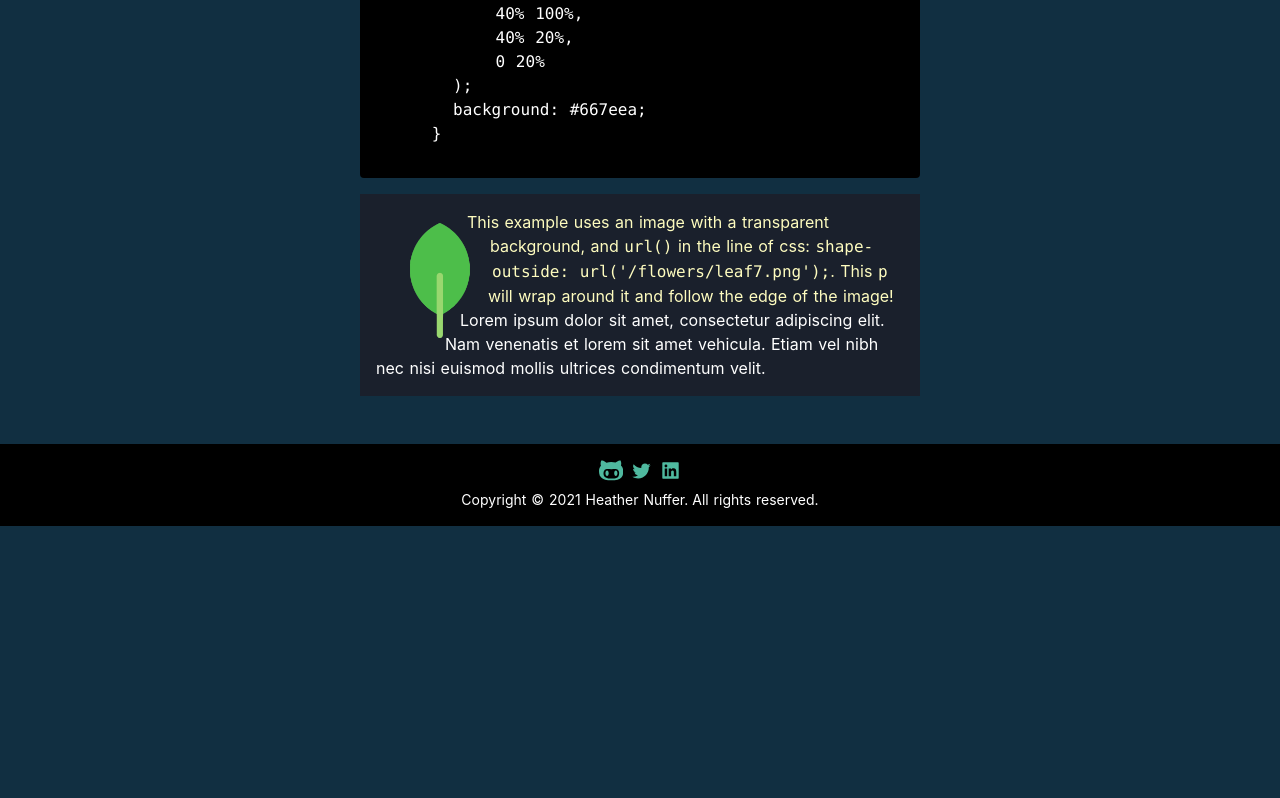
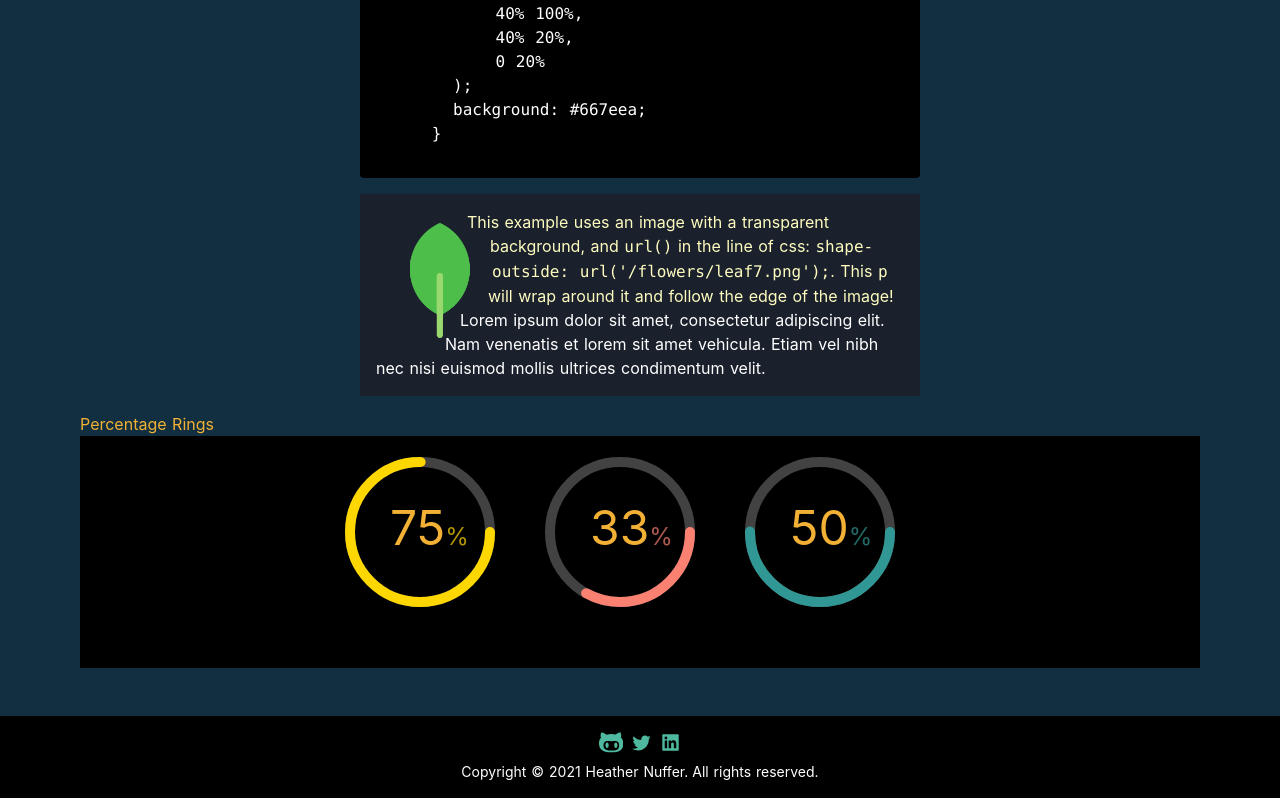
Before and after one commit to ethyl2/nuxt-experiment, a Nuxt app: page /arts/shapes in a window 1280 px wide. Shown: the part 3676-4474 px from the top of the page. Before the commit the page ends 4202 px from the top, so only its background shows below. Built offline with nearby package versions, Linux system fonts and the light colour scheme; a web font is replaced by a local one.

Commit message:
Adds progress circles & bit of animation to shapes page

```diff
--- a/pages/arts/shapes.vue
+++ b/pages/arts/shapes.vue
@@ -69,6 +69,8 @@
   background-color: #319795;
   text-align: center;
   color: white;
+  animation: grow 1.5s linear;
+  animation-delay: 1s;
   font-size: 110%;
 }
 
@@ -84,7 +86,15 @@
   background-color: #319795;
   text-align: center;
   color: white;
+  animation: grow 1.5s linear;
+  animation-delay: 1s;
   font-size: 110%;
+}
+
+@keyframes grow {
+  0% {
+    font-size: 10%;
+  }
 }
 
 .steps p:nth-child(even) {
@@ -181,6 +191,95 @@
   width: 128px;
   height: 128px;
   shape-outside: url('/flowers/leaf7.png');
+}
+
+.rings {
+  display: flex;
+  flex-direction: row;
+  padding: 1rem;
+  background: black;
+  align-items: center;
+  justify-content: center;
+}
+
+.percent1,
+.percent2,
+.percent3,
+svg,
+circle {
+  width: 200px;
+  height: 200px;
+}
+
+circle {
+  position: absolute;
+  fill: none;
+  stroke-width: 10;
+  transform: translate(10px, 10px); /* This is to position it in the center */
+  stroke-dasharray: 440;
+  stroke-linecap: round;
+}
+
+circle:nth-child(1) {
+  stroke-dashoffset: 0;
+  stroke: #424242;
+}
+
+.percent1 circle:nth-child(2) {
+  stroke-dashoffset: calc(440 - (440 * 75) / 100);
+  stroke: gold;
+  animation: percent 1.5s linear;
+  animation-delay: 1s;
+}
+
+.percent2 circle:nth-child(2) {
+  stroke-dashoffset: calc(440 - (440 * 33) / 100);
+  stroke: salmon;
+  animation: percent 1.8s linear;
+  animation-delay: 1.2s;
+}
+
+.percent3 circle:nth-child(2) {
+  stroke-dashoffset: calc(440 - (440 * 50) / 100);
+  stroke: #319795;
+  animation: percent 1.8s linear;
+  animation-delay: 2s;
+}
+
+.number {
+  position: relative;
+  bottom: 160px;
+  right: -50px;
+  color: #fff;
+}
+
+.rings h2 {
+  font-size: 48px;
+}
+
+.rings span {
+  font-size: 24px;
+  opacity: 0.7;
+}
+
+.percent1 span {
+  color: gold;
+}
+
+.percent2 span {
+  color: salmon;
+}
+
+.percent3 span {
+  color: #319795;
+}
+
+/* Animation definition */
+@keyframes percent {
+  0% {
+    stroke-dashoffset: 0;
+    stroke-width: 0;
+  }
 }
 </style>
 
@@ -478,6 +577,39 @@
         </p>
       </div>
     </section>
+
+    <section>
+      <h2>Percentage Rings</h2>
+      <div class="rings">
+        <div class="percent1">
+          <svg>
+            <circle cx="70" cy="70" r="70"></circle>
+            <circle cx="70" cy="70" r="70"></circle>
+          </svg>
+          <div class="number">
+            <h2>75<span>%</span></h2>
+          </div>
+        </div>
+        <div class="percent2">
+          <svg>
+            <circle cx="70" cy="70" r="70"></circle>
+            <circle cx="70" cy="70" r="70"></circle>
+          </svg>
+          <div class="number">
+            <h2>33<span>%</span></h2>
+          </div>
+        </div>
+        <div class="percent3">
+          <svg>
+            <circle cx="70" cy="70" r="70"></circle>
+            <circle cx="70" cy="70" r="70"></circle>
+          </svg>
+          <div class="number">
+            <h2>50<span>%</span></h2>
+          </div>
+        </div>
+      </div>
+    </section>
   </div>
 </template>
 
```
